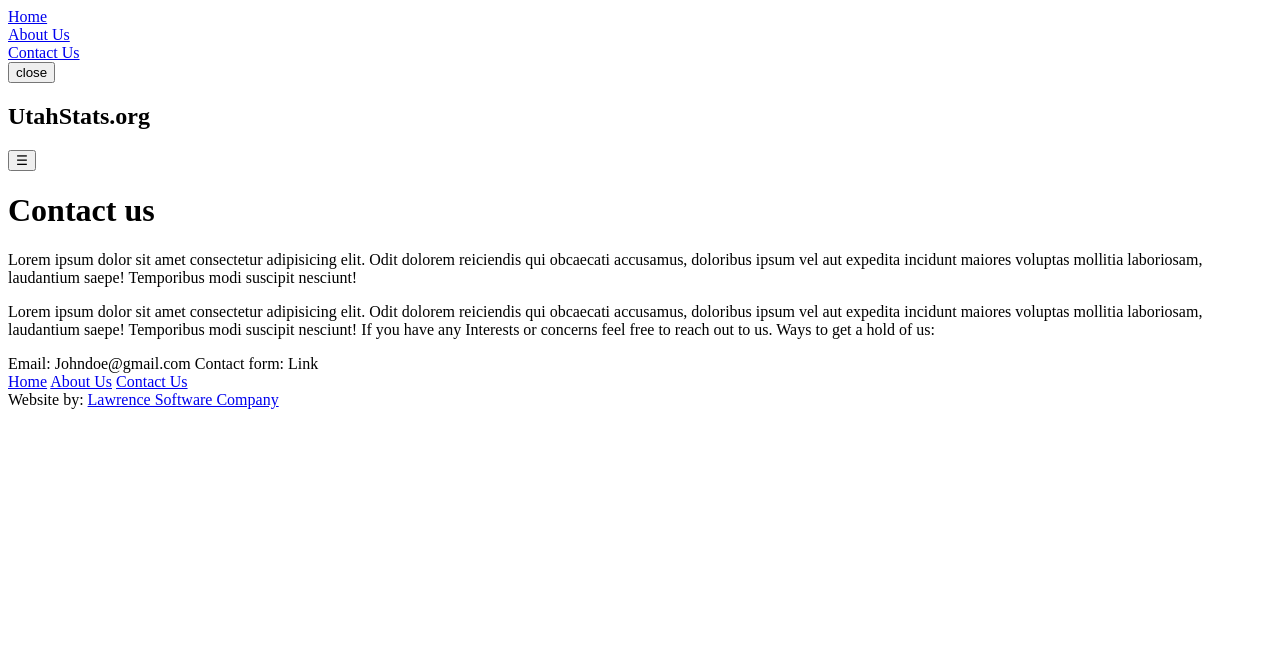
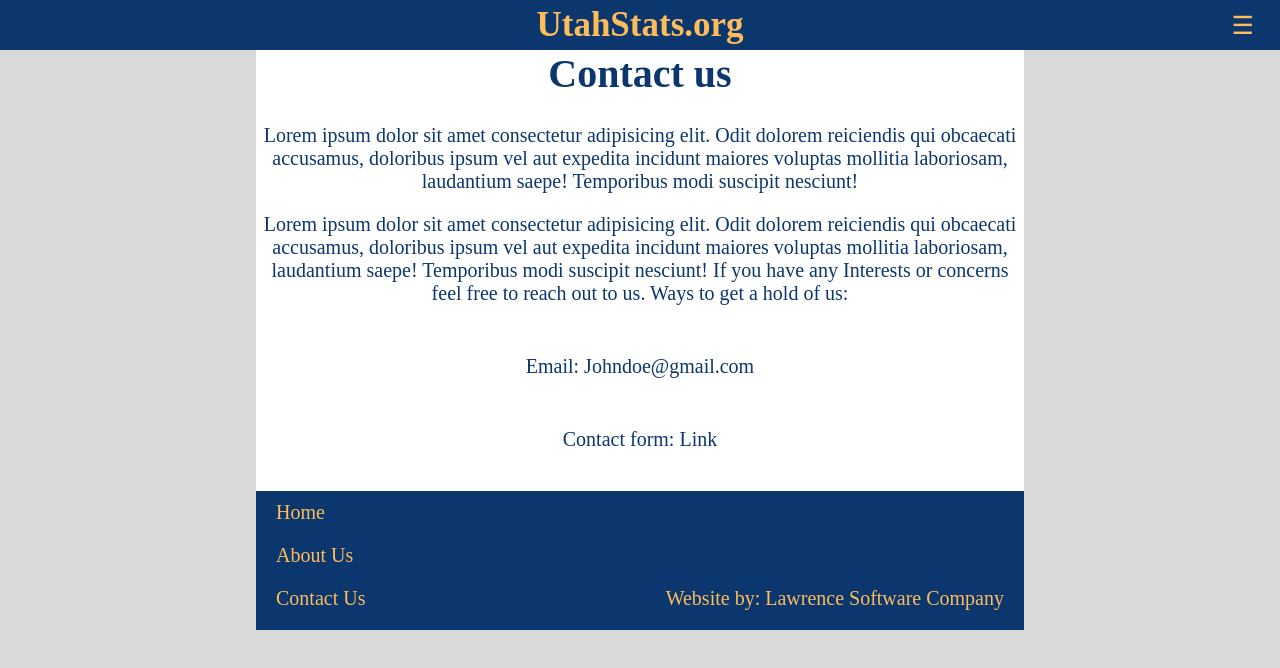
Before and after one commit to LawrenceSoftwareCompany/UtahStats.org, a plain HTML site: page contactUs.html in a window 1280 px wide. Drawn offline with Linux system fonts and the light colour scheme; the site is published under a folder, as on GitHub Pages, so addresses that start at the root find nothing.

Commit message:
Update contactUs.html

```diff
--- a/contactUs.html
+++ b/contactUs.html
@@ -4,8 +4,8 @@
     <meta charset="UTF-8" />
     <meta name="viewport" content="width=device-width, initial-scale=1.0" />
     <link rel="icon" type="image/x-icon" href="/assets/imgs/WebLogo_1.png" />
-    <link rel="stylesheet" href="/assets/styles/index.css" />
-    <link rel="stylesheet" href="/assets/styles/contactUs.css" />
+    <link rel="stylesheet" href="./assets/styles/index.css" />
+    <link rel="stylesheet" href="./assets/styles/contactUs.css" />
     <title>Contact us</title>
   </head>
   <body>
@@ -74,6 +74,6 @@
       >
     </footer>
 
-    <script src="/src/index.js"></script>
+    <script src="./src/index.js"></script>
   </body>
 </html>
```
